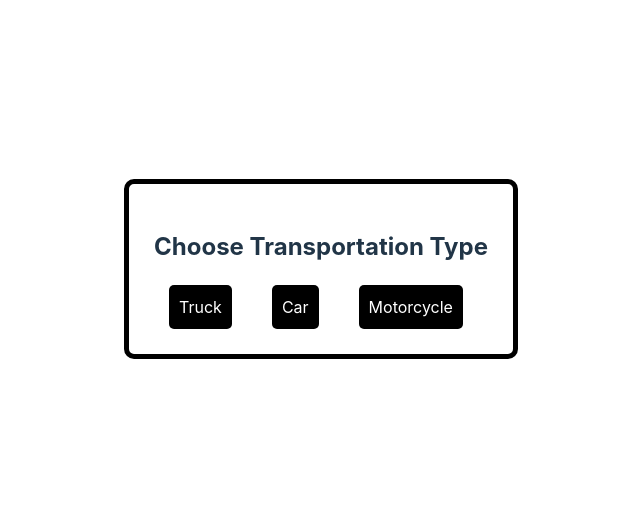
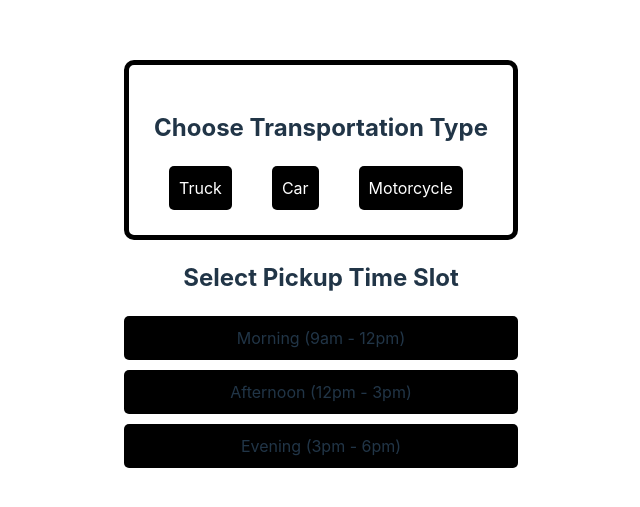
Before and after one commit to ZeyadAttia5/El-m4t4teen, a React (Vite) app in the folder Helpawy/: page / in a window 1280 px wide. Shown: the part 131-638 px from the top of the page, without its empty margins (319-959 px from the left). Built offline with nearby package versions, Linux system fonts and the light colour scheme.

Commit message:
added SchedulePicker Component

```diff
--- a/Helpawy/src/App.jsx
+++ b/Helpawy/src/App.jsx
@@ -1,5 +1,6 @@
 import './App.css'
 import TransportationPicker from './TransportationPicker/TransportationPicker.jsx'
+import SchedulePicker from './SchedulePicker/SchedulePicker.jsx'
 
 function App() {
 
@@ -7,6 +8,7 @@ function App() {
     <>
       {/* <Student name="Ahmed" /> */}
       <TransportationPicker />
+      <SchedulePicker/>
     </>
   )
 }
--- /dev/null
+++ b/Helpawy/src/SchedulePicker/SchedulePicker.css
@@ -0,0 +1,16 @@
+.time-slot {
+    padding: 10px;
+    cursor: pointer;
+    border-radius: 5px;
+    margin-bottom: 10px;
+    background-color: #000000;
+    transition: background-color 0.3s ease-in-out;
+  }
+
+  .time-slot:hover {
+    background-color: gray;
+  }
+
+  .time-slot.selected {
+    background-color: gray;
+  }
--- /dev/null
+++ b/Helpawy/src/SchedulePicker/SchedulePicker.jsx
@@ -0,0 +1,31 @@
+import React, { useState } from 'react';
+import './SchedulePicker.css';
+const SchedulePicker = ({ onSelectTimeSlot }) => {
+  const [selectedTimeSlot, setSelectedTimeSlot] = useState('');
+
+  const handleSelectTimeSlot = (timeSlot) => {
+    setSelectedTimeSlot(timeSlot);
+    onSelectTimeSlot(timeSlot);
+  };
+
+  const timeSlots = ['Morning (9am - 12pm)', 'Afternoon (12pm - 3pm)', 'Evening (3pm - 6pm)'];
+
+  return (
+    <div>
+      <h2>Select Pickup Time Slot</h2>
+      <div>
+        {timeSlots.map((timeSlot) => (
+          <div
+            key={timeSlot}
+            className={`time-slot ${selectedTimeSlot === timeSlot ? 'selected' : ''}`}
+            onClick={() => handleSelectTimeSlot(timeSlot)}
+          >
+            {timeSlot}
+          </div>
+        ))}
+      </div>
+    </div>
+  );
+};
+
+export default SchedulePicker;
```
